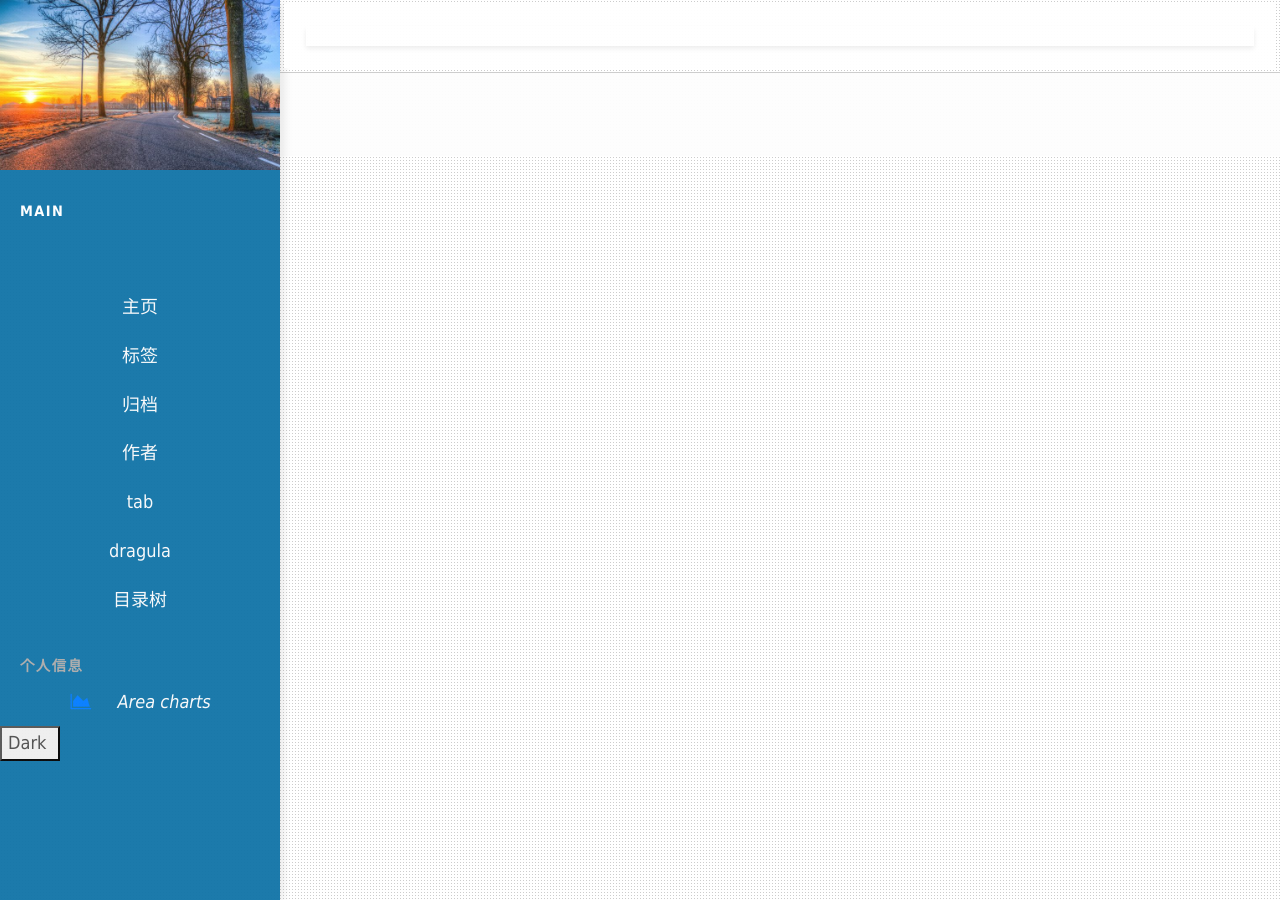
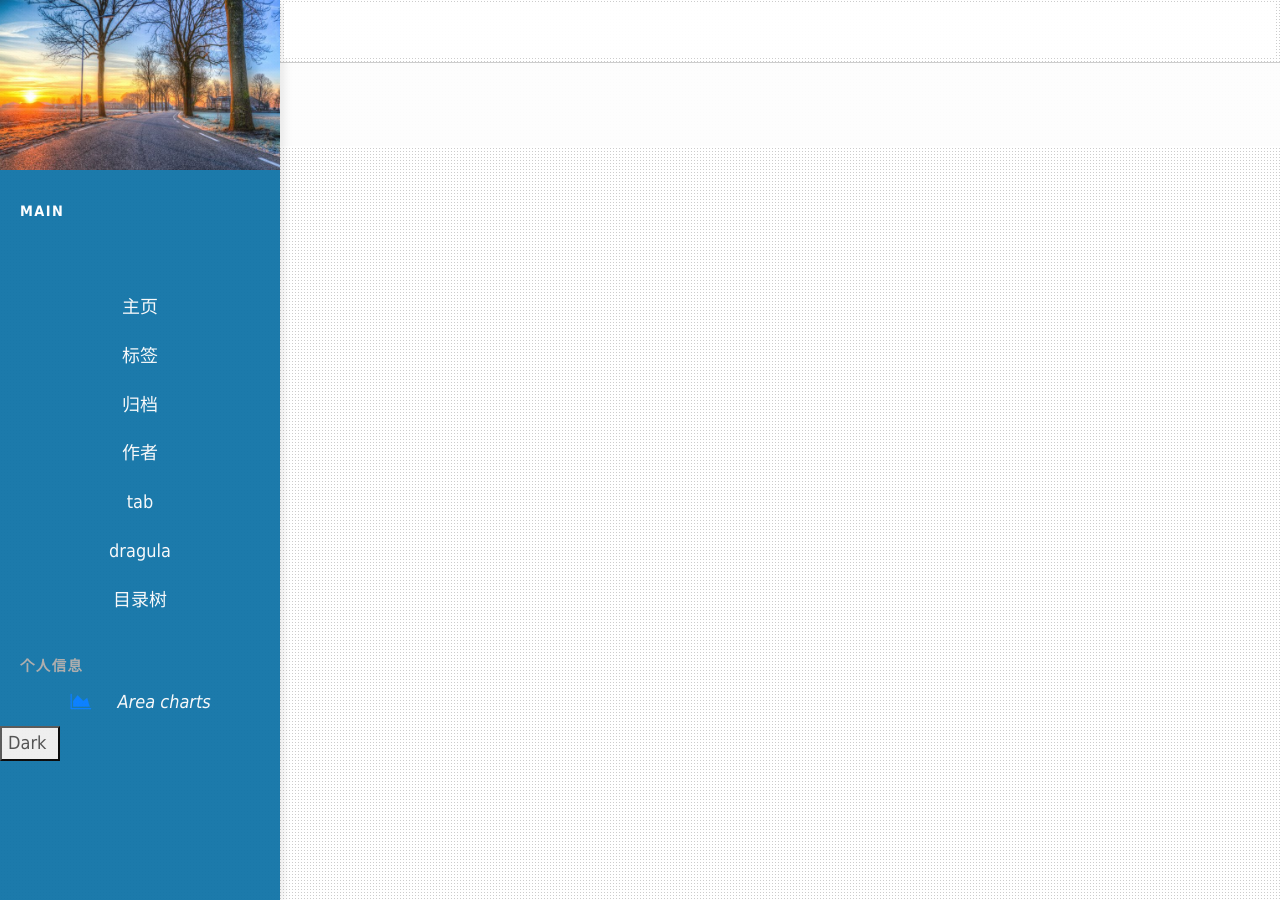
Before and after one commit to nengwuzhi/nengwuzhi.github.ioce, a Jekyll site: the page built from pages/zTree.html, in a window 1280 px wide. Built offline with Jekyll 4.4.1, drawn with Linux system fonts in a browser that asks for light colours; nearby versions of some CDN libraries; library files that are not in the unit come from our copies.

Commit message:
Update index_alt.html

```diff
--- a/_layouts/index_alt.html
+++ b/_layouts/index_alt.html
@@ -14,7 +14,6 @@ layout: null
                     <!-- Content -->
             <div id="content" class="page-content p-5">
               <div class="col-md-12 container">
-    <nav class="navbar navbar-expand-lg navbar-light bg-white shadow-sm py-1">
 
                <div class="wrap row">
                     {{ content }}
```
